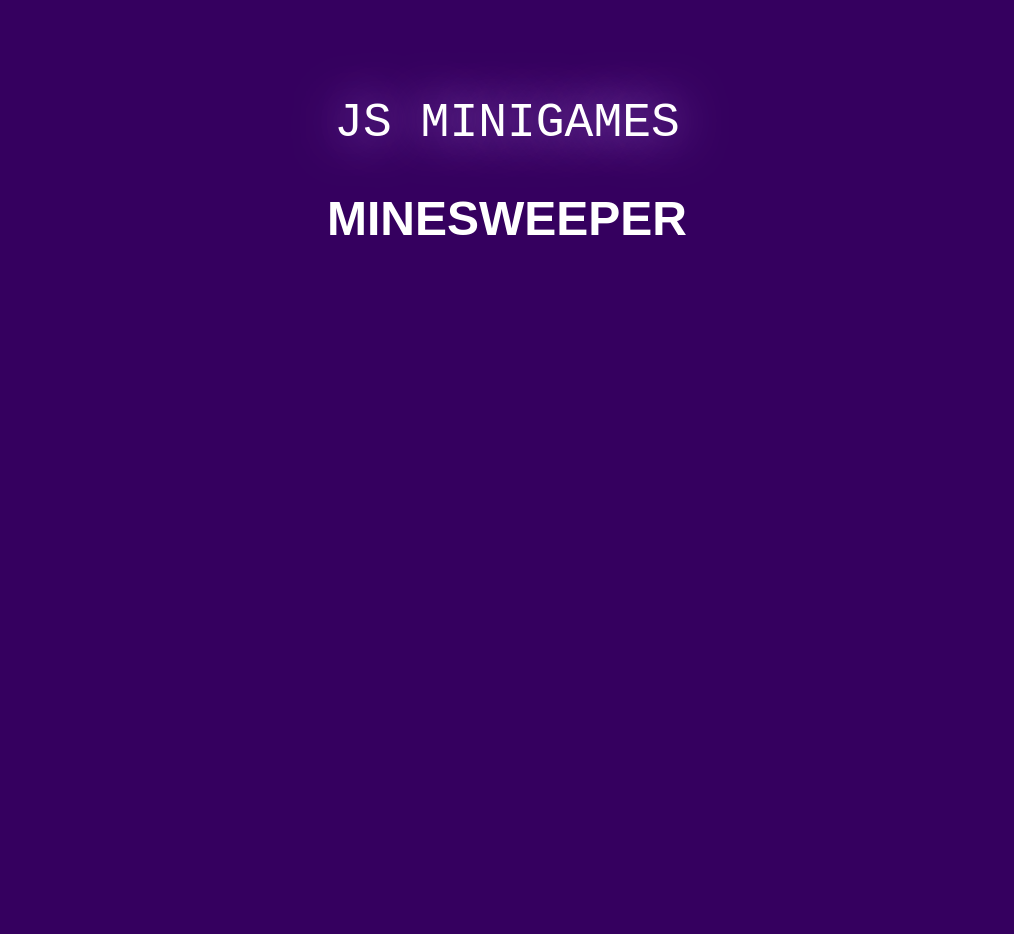
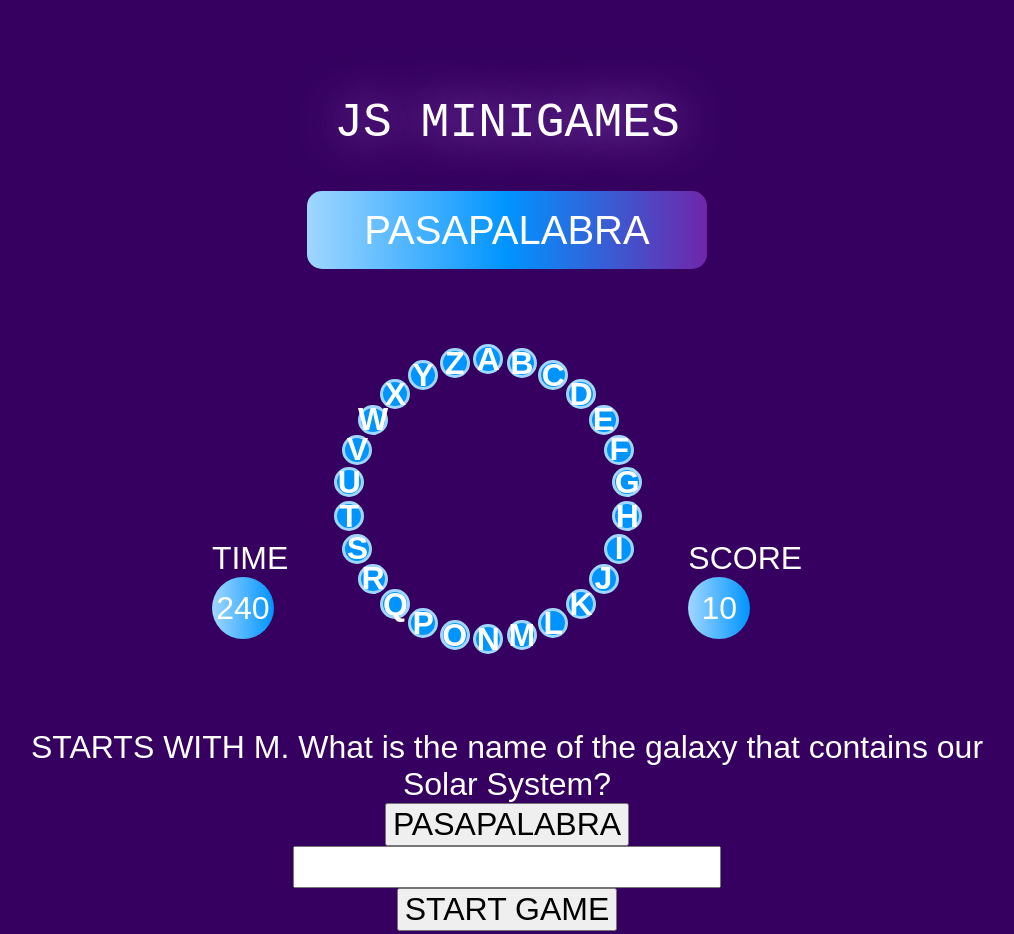
Before and after one commit to julia-retuerta/24-07-28-minigames-web, a website built with Vite: page src/html/pasapalabra.html in a window 1280 px wide. Shown: the whole page, without its empty margins (133-1147 px from the left). Before the commit the page ends 800 px from the top, so only its background shows below. Built offline with nearby package versions, Linux system fonts and the light colour scheme; some packages are replaced by stand-ins of ours; a web font is replaced by a local one.

Commit message:
practica-casa-07-agosto

```diff
--- a/src/html/minesweeper.html
+++ b/src/html/pasapalabra.html
@@ -21,16 +21,43 @@
     <link rel="preconnect" href="https://fonts.gstatic.com" crossorigin />
     <link href="https://fonts.googleapis.com/css2?family=Tilt+Warp&display=swap" rel="stylesheet" />
 
-    <title>MINESWEEPER</title>
+    <title>PASAPALABRA</title>
   </head>
 
   <body>
     <main class="main">
       <a href="../index.html"><h1 class="main-title main-title--sm">JS MINIGAMES</h1></a>
-      <h2 class="secondary-title secondary-title--minesweeper">MINESWEEPER</h2>
+
+      <div class="pasapalabra-game">
+        <h2 class="game-title game-title--pasapalabra">PASAPALABRA</h2>
+
+        <div class="pasapalabra-game__time-alphabet-score-container">
+          <div class="pasapalabra-game__time-container">
+            <span class="pasapalabra-game__time-title">TIME</span>
+            <div class="pasapalabra-game__time-left">240</div>
+          </div>
+
+          <div id="alphabet" class="pasapalabra-game__alphabet-container"></div>
+
+          <div class="pasapalabra-game__score-container">
+            <span class="pasapalabra-game__score-title">SCORE</span>
+            <div class="pasapalabra-game__score-points">10</div>
+          </div>
+        </div>
+
+        <div class="pasapalabra-game__question-answer-container">
+          <div>STARTS WITH M. What is the name of the galaxy that contains our Solar System?</div>
+          <button>PASAPALABRA</button>
+          <form id="form">
+            <input type="text" />
+          </form>
+        </div>
+
+        <button>START GAME</button>
+      </div>
     </main>
 
     <!-- OBLIGATORIO PONER EL ACCESO AL SCRIPT -->
-    <script type="module" src="../js/index.js"></script>
+    <script type="module" src="../js/pasapalabra.js"></script>
   </body>
 </html>
--- /dev/null
+++ b/src/js/pasapalabra.js
@@ -0,0 +1,36 @@
+// El styles lo importamos aquí, ya se carga después al compilar todo
+
+import '../scss/styles.scss';
+
+const alphabetElement = document.getElementById('alphabet');
+
+const alphabet = 'ABCDEFGHIJKLMNOPQRSTUVWXYZ';
+
+const createAlphabetCircle = () => {
+  // 360° = 2π radianes
+  // medida de cada ángulo
+  const eachAngle = (2 * Math.PI) / alphabet.length;
+  const startPoint = -Math.PI / 2; // Ajuste del ángulo para empezar a -90º
+  const radius = 140;
+
+  for (let i = 0; i < alphabet.length; i++) {
+    const letterDiv = document.createElement('div');
+    letterDiv.classList.add('pasapalabra-game__alphabet-letter');
+    letterDiv.textContent = alphabet[i];
+
+    // para posicionar cada letra equidistante
+    // ángulo de cada letra
+    const letterAngle = startPoint + i * eachAngle;
+
+    // para situar cada letra en el eje horizontal y vertical del borde del círculo
+    const x = radius + radius * Math.cos(letterAngle) - 15; // 15 es la mitad del tamaño del div de la letra
+    const y = radius + radius * Math.sin(letterAngle) - 15;
+
+    letterDiv.style.left = `${x}px`;
+    letterDiv.style.top = `${y}px`;
+
+    alphabetElement.append(letterDiv);
+  }
+};
+
+createAlphabetCircle();
--- a/src/scss/blocks/games.scss
+++ b/src/scss/blocks/games.scss
@@ -61,8 +61,9 @@
       background-image: linear-gradient(to right, #f00, #7026aa, #f00, #7026aa);
     }
 
-    &--minesweeper {
-      background-image: linear-gradient(to right, #f90, #7026aa, #f90, #7026aa);
+    &--pasapalabra {
+      background-size: 250% 100%;
+      background-image: linear-gradient(to right, #a0d7ff, #0094ff, #7026aa, #a0d7ff, #0094ff, #7026aa);
     }
   }
 }
--- /dev/null
+++ b/src/scss/blocks/pasapalabra.scss
@@ -0,0 +1,58 @@
+@use '../mixins/responsive.scss' as *;
+@use '../mixins/hover.scss' as *;
+
+.pasapalabra-game {
+  &__time-alphabet-score-container {
+    position: relative;
+    display: flex;
+    justify-content: center;
+    align-items: center;
+    gap: 90px;
+    margin-block: 60px;
+
+    @include responsive(laptop) {
+      align-items: flex-end;
+      gap: 60px;
+      margin-block: 90px;
+    }
+  }
+
+  &__time-left,
+  &__score-points {
+    display: flex;
+    justify-content: center;
+    align-items: center;
+    width: 62px;
+    height: 62px;
+    background-image: var(--gradient-lightblue-blue);
+    border-radius: 50%;
+  }
+
+  &__alphabet-container {
+    position: relative;
+    position: absolute;
+    top: 140px;
+    left: 50%;
+    transform: translateX(-50%);
+    width: 280px;
+    height: 280px;
+
+    @include responsive(laptop) {
+      position: static;
+      transform: translateX(0);
+    }
+  }
+
+  &__alphabet-letter {
+    position: absolute;
+    display: flex;
+    justify-content: center;
+    align-items: center;
+    width: 30px;
+    height: 30px;
+    background-color: var(--blue);
+    border: 3px solid var(--very-light-blue);
+    border-radius: 50%;
+    font-weight: 600;
+  }
+}
--- a/src/scss/blocks/titles.scss
+++ b/src/scss/blocks/titles.scss
@@ -45,7 +45,7 @@
     background-image: var(--gradient-red-purple);
   }
 
-  &--minesweeper {
-    background-image: var(--gradient-orange-purple);
+  &--pasapalabra {
+    background-image: var(--gradient-blue-purple);
   }
 }
--- a/src/scss/config/variables.scss
+++ b/src/scss/config/variables.scss
@@ -1,17 +1,22 @@
 :root {
   /* Variables CSS */
+  --white: #ffffff;
   --dark-purple: #35005f;
   --purple: #7026aa;
   --light-purple: #a855ea;
-  --white: #ffffff;
   --bright-green: #00ffc2;
   --sky-blue: #64daff;
   --between-green-blue: #32ede0;
   --bright-red: #f00;
   --magenta: #b11e69;
+  --very-light-blue: #a0d7ff;
+  --blue: #0094ff;
+  --green: #00c880;
+  --soft-red: #ff5387;
   --gradient-green-purple: linear-gradient(90deg, #00ffc2 0%, #7026aa 100%);
   --gradient-red-purple: linear-gradient(90deg, #f00 0%, #7026aa 100%);
+  --gradient-blue-purple: linear-gradient(90deg, #a0d7ff 0%, #0094ff 50%, #7026aa 100%);
+  --gradient-lightblue-blue: linear-gradient(90deg, #a0d7ff 0%, #0094ff 100%);
+
   --gradient-orange-purple: linear-gradient(90deg, #f90 0%, #7026aa 100%);
 }
-
-/* Variables SASS */
--- a/src/scss/styles.scss
+++ b/src/scss/styles.scss
@@ -6,6 +6,7 @@
 @use 'blocks/games.scss';
 @use 'blocks/tictactoe.scss';
 @use 'blocks/hangman.scss';
+@use 'blocks/pasapalabra.scss';
 @use 'blocks/titles.scss';
 @use 'blocks/texts.scss';
 @use 'blocks/properties.scss';
```
Also changed, not shown: src/index.html (+3 -3 lines), src/assets/images/hangman.png, src/assets/images/minesweeper.png (deleted), src/assets/images/pasapalabra.png (added), src/assets/images/tic-tac-toe.png.
